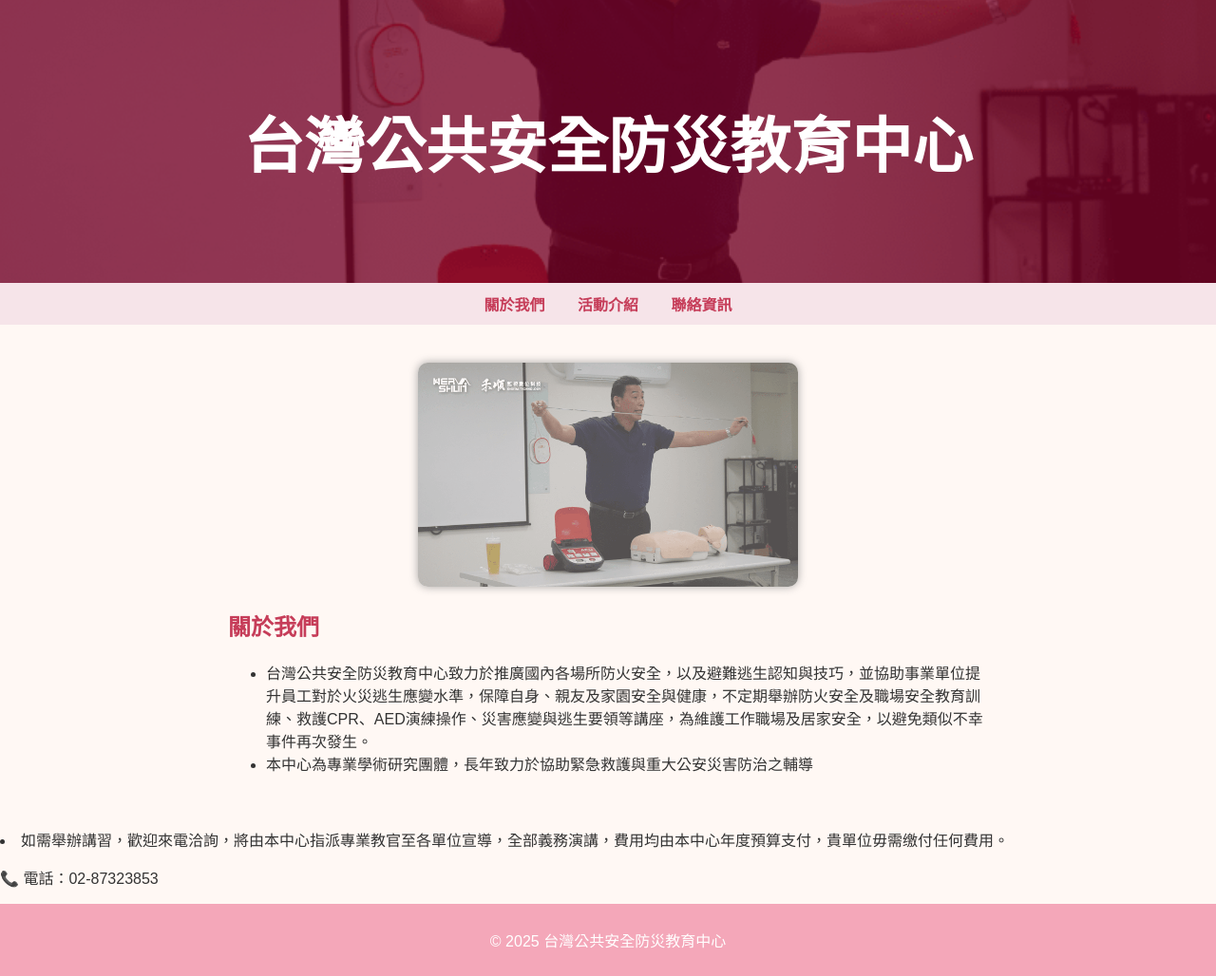
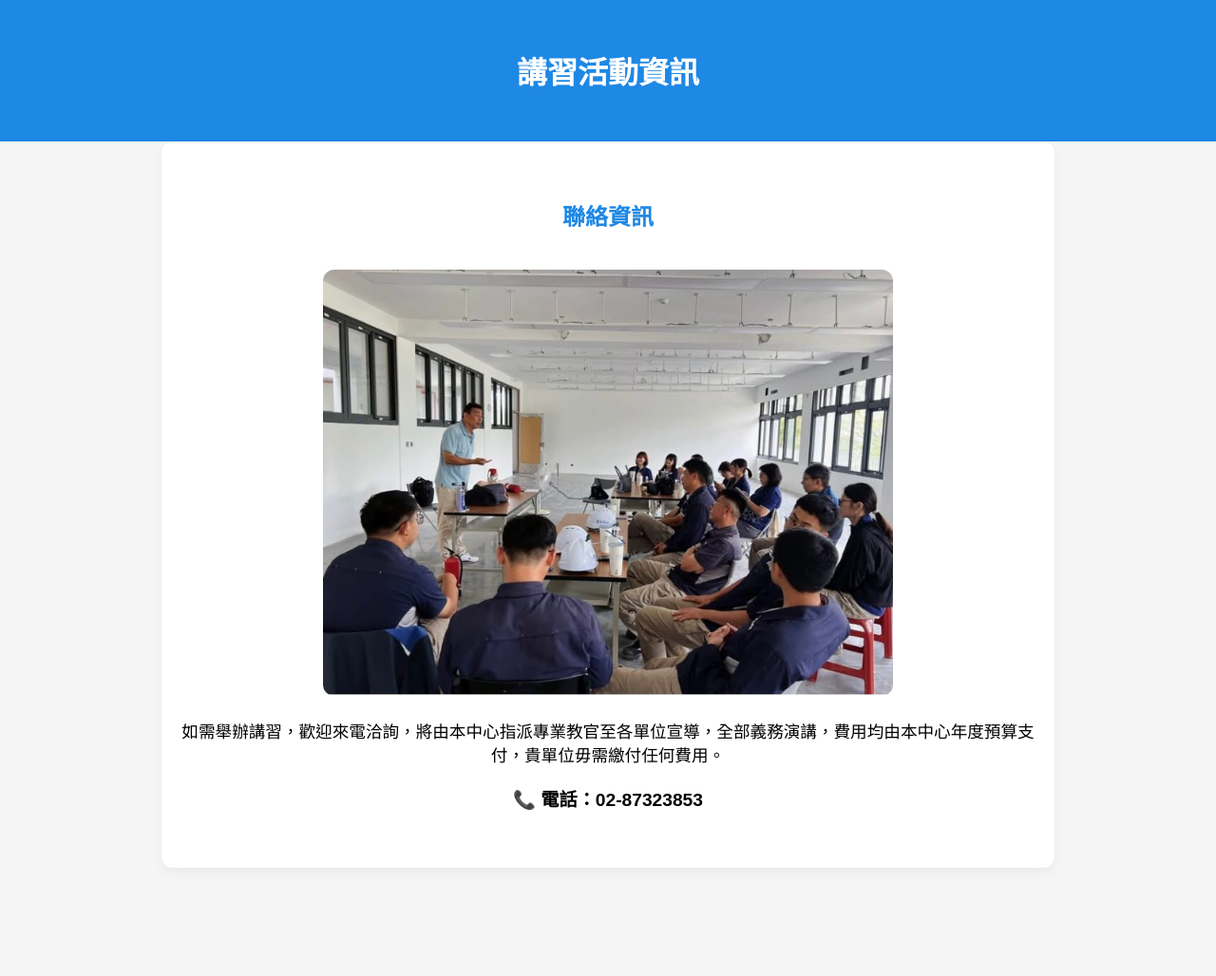
Before and after one commit to adrsn8888/tw888888, a plain HTML site: page index.html in a window 1280 px wide. Shown: the whole page at 95% size. After the commit the page ends 934 px from the top, so only its background shows below. Drawn offline with Linux system fonts and the light colour scheme.

Commit message:
Update index.html

```diff
--- a/index.html
+++ b/index.html
@@ -1,157 +1,86 @@
 <!DOCTYPE html>
-<html lang="zh-Hant">
+<html lang="zh-TW">
 <head>
   <meta charset="UTF-8">
-  <title>台灣公共安全防災教育中心</title>
+  <title>講習資訊頁面</title>
   <style>
     body {
-      font-family: "Arial", sans-serif;
+      font-family: Arial, sans-serif;
       margin: 0;
       padding: 0;
-      background-color: #fff8f4;
-      color: #333;
+      background-color: #f5f5f5;
     }
 
-    header.hero {
-      background-image: url('屏東監視器.png');
-      background-size: cover;
-      background-position: center;
-      padding: 60px 0;
-      text-align: center;
+    header {
+      background-color: #1e88e5;
       color: white;
-      font-size: 2em;
-      font-weight: bold;
-      position: relative;
-    }
-
-    .hero::before {
-      content: "";
-      position: absolute;
-      top: 0; left: 0; right: 0; bottom: 0;
-      background-color: rgba(130, 0, 40, 0.7);
-      z-index: 0;
-    }
-
-    .hero h1 {
-      position: relative;
-      z-index: 1;
-    }
-
-    nav {
-      background-color: #f6e4e9;
-      padding: 10px;
+      padding: 30px;
       text-align: center;
     }
 
-    nav a {
-      margin: 0 15px;
-      color: #c63d59;
-      text-decoration: none;
-      font-weight: bold;
-      cursor: pointer;
+    section {
+      padding: 40px 20px;
+      max-width: 900px;
+      margin: 0 auto;
+      background-color: white;
+      margin-bottom: 20px;
+      border-radius: 12px;
+      box-shadow: 0 4px 12px rgba(0,0,0,0.05);
     }
 
-    section {
-      display: none;
-      padding: 40px 20px;
-      max-width: 800px;
-      margin: auto;
+    section h2 {
+      color: #1e88e5;
+      text-align: center;
     }
 
-    section.active {
-      display: block;
+    #contact {
+      text-align: center;
     }
 
-    h2 {
-      color: #c63d59;
+    #contact img {
+      width: 100%;
+      max-width: 600px;
+      border-radius: 12px;
+      margin-top: 20px;
+      transition: transform 0.4s ease;
     }
 
-    footer {
-      background-color: #f4a7b9;
-      color: white;
-      text-align: center;
-      padding: 10px;
-    }
-    section {
-  display: none;
-  padding: 40px 20px;
-  max-width: 800px;
-  margin: auto;
-  opacity: 0;
-  transform: translateY(20px);
-  transition: opacity 0.5s ease, transform 0.5s ease;
+    #contact img:hover {
+      transform: scale(1.03);
     }
 
-section.active {
-  display: block;
-  opacity: 1;
-  transform: translateY(0);
+    #contact ul {
+      list-style: none;
+      padding: 0;
+      margin-top: 20px;
     }
 
+    #contact li {
+      font-size: 1.1em;
+      margin-bottom: 10px;
+    }
+
+    #contact p {
+      margin-top: 20px;
+      font-size: 1.2em;
+      font-weight: bold;
+    }
   </style>
 </head>
 <body>
 
-<header class="hero">
-  <h1>台灣公共安全防災教育中心</h1>
+  <header>
+    <h1>講習活動資訊</h1>
   </header>
-
-<nav>
-  <a onclick="showSection('about')">關於我們</a>
-  <a onclick="showSection('events')">活動介紹</a>
-  <a onclick="showSection('contact')">聯絡資訊</a>
-</nav>
-
-<section id="about" class="active">
-  <div style="text-align: center;">
-    <img src="屏東監視器.png" alt="講習照片" style="opacity: 0.7; width: 400px; border-radius: 10px; box-shadow: 0 0 10px gray;">
-  </div>
-  <h2>關於我們</h2>
-  <ul>
-    <li>台灣公共安全防災教育中心致力於推廣國內各場所防火安全，以及避難逃生認知與技巧，並協助事業單位提升員工對於火災逃生應變水準，保障自身、親友及家園安全與健康，不定期舉辦防火安全及職場安全教育訓練、救護CPR、AED演練操作、災害應變與逃生要領等講座，為維護工作職場及居家安全，以避免類似不幸事件再次發生。</li>
-    <li>本中心為專業學術研究團體，長年致力於協助緊急救護與重大公安災害防治之輔導</li>
-  </ul>
-</section>
-
-<section id="events">
-  <h2>活動介紹</h2>
-  <ul>
-    <li>職災救護宣導講座，一年一度安全講習</li>
-    <li>本中心自106年起計畫針對重大公安事故衍生之災害案件，為大小企業辦理年度防災救護講習，
-以避免類似慘案一再發生，促請共同遵循，期能有效防災、應變、以確保社會大眾
-生命財產安全。</li>
-  </ul>
-</section>
 
   <section id="contact">
     <h2>聯絡資訊</h2>
+    <img src="2.jpg" alt="講習照片">
     <ul>
-    <img src="2.jpg" alt="講習照片" style="width:100%; max-width:600px; border-radius:12px; margin-top:20px;">
-</section>
-
-    <li>如需舉辦講習，歡迎來電洽詢，將由本中心指派專業教官至各單位宣導，全部義務演講，費用均由本中心年度預算支付，貴單位毋需缴付任何費用。</li>
+      <li>如需舉辦講習，歡迎來電洽詢，將由本中心指派專業教官至各單位宣導，全部義務演講，費用均由本中心年度預算支付，貴單位毋需繳付任何費用。</li>
     </ul>
     <p>📞 電話：02-87323853</p>
   </section>
 
-<footer>
-  <p>&copy; 2025 台灣公共安全防災教育中心</p>
-</footer>
-
-<script>
-  function showSection(id) {
-    const sections = document.querySelectorAll("section");
-    sections.forEach(section => {
-      section.classList.remove("active");
-      section.style.display = "none";
-    });
-
-    const target = document.getElementById(id);
-    target.style.display = "block";
-    void target.offsetWidth;
-    target.classList.add("active");
-  }
-</script>
-
 </body>
 </html>
```
Lines whose indentation alone changed are shown as unchanged.
